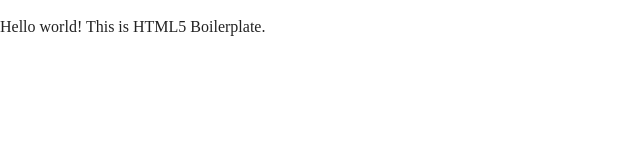
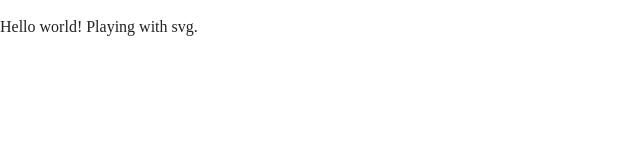
Before and after one commit to JohnBussey/javascript-svg-drawing, a plain HTML site: page index.html in a window 1280 px wide. Shown: the full height of the page, 0-640 px from the left. Drawn offline with nearby package versions, Linux system fonts and the light colour scheme.

Commit message:
p tag edits

```diff
--- a/index.html
+++ b/index.html
@@ -23,7 +23,7 @@
   <![endif]-->
 
   <!-- Add your site or application content here -->
-  <p>Hello world! This is HTML5 Boilerplate.</p>
+  <p>Hello world! Playing with svg.</p>
 
 <svg width="1000" height="1000">
 
```
